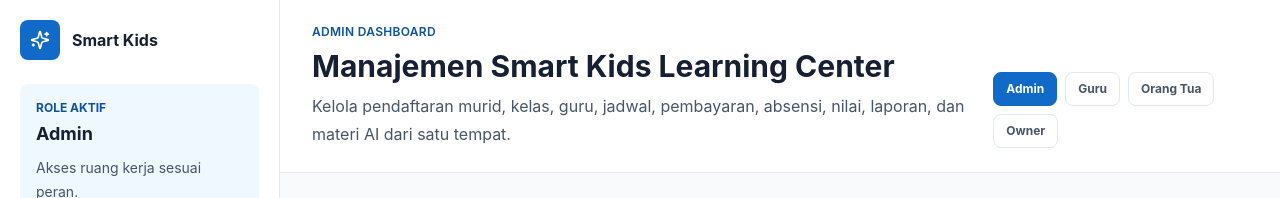
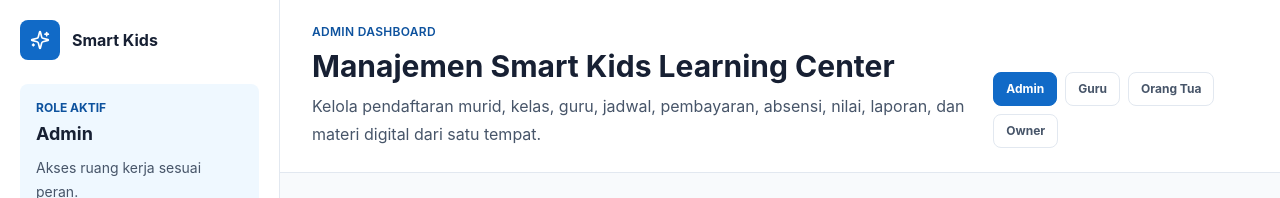
Before and after one commit to ekobupra11/smart-kids-learning-center, a Next.js app: page /dashboard/admin in a window 1280 px wide. Shown: the top 198 px of the page. Built offline with nearby package versions, Linux system fonts and the light colour scheme.

Commit message:
Update page.tsx

```diff
--- a/src/app/dashboard/admin/page.tsx
+++ b/src/app/dashboard/admin/page.tsx
@@ -6,7 +6,7 @@ export default function AdminPage() {
     <DashboardShell
       role="admin"
       title="Manajemen Smart Kids Learning Center"
-      description="Kelola pendaftaran murid, kelas, guru, jadwal, pembayaran, absensi, nilai, laporan, dan materi AI dari satu tempat."
+      description="Kelola pendaftaran murid, kelas, guru, jadwal, pembayaran, absensi, nilai, laporan, dan materi digital dari satu tempat."
     >
       <AdminDashboard />
     </DashboardShell>
```
